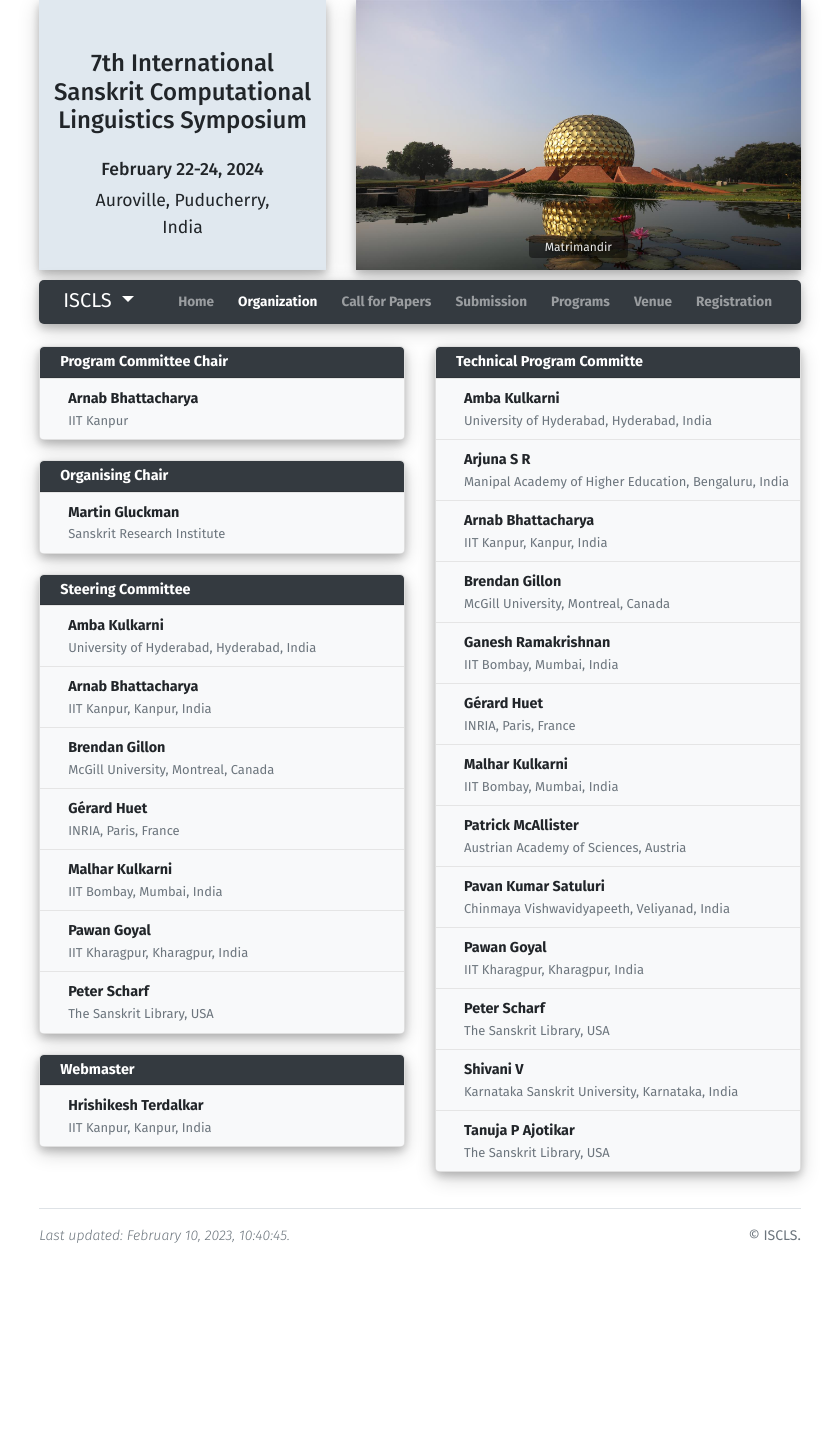
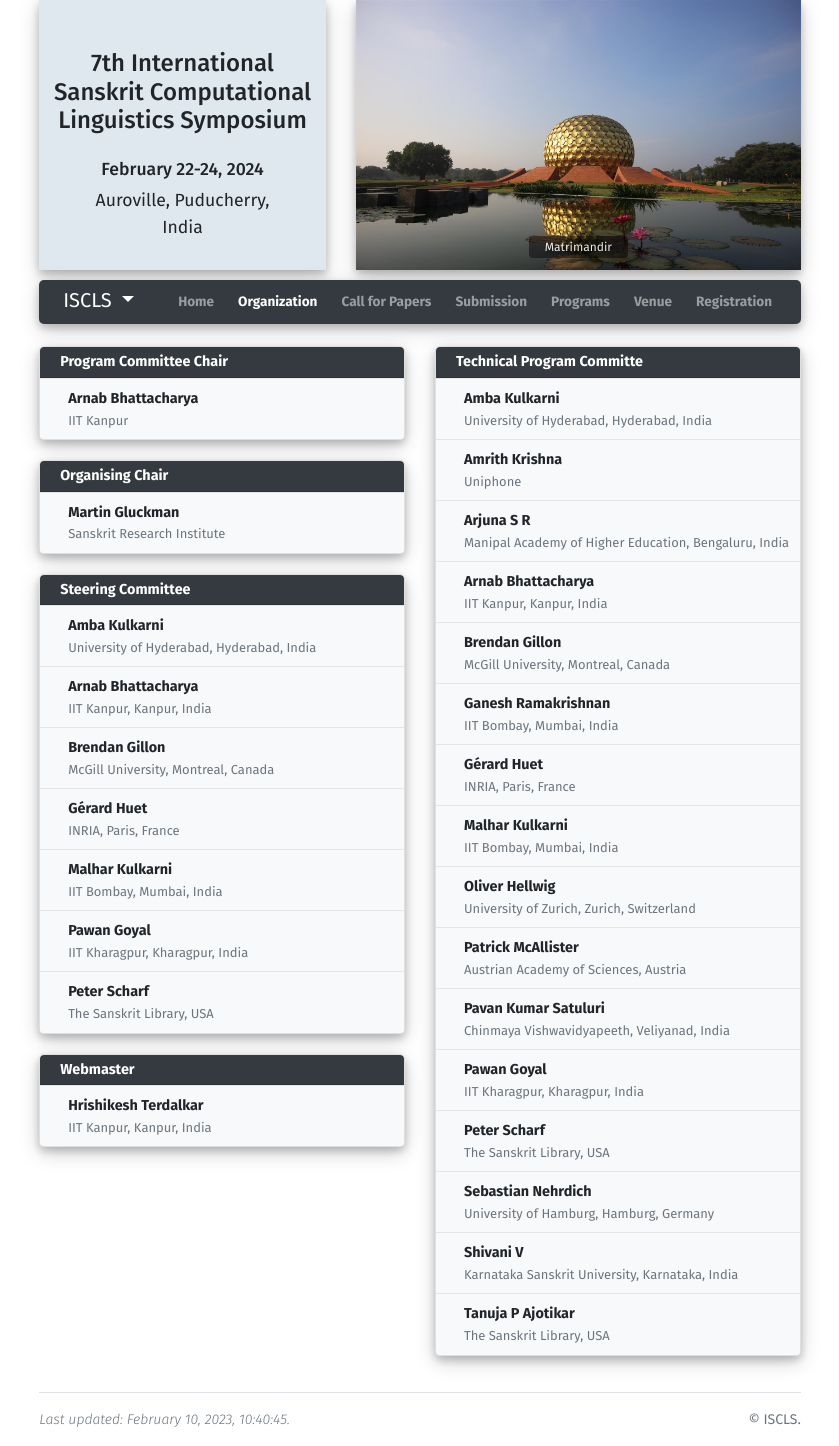
Before and after one commit to iscls/iscls-conference-template, a Jekyll site: the page built from organization.html, in a window 1280 px wide. Shown: the whole page, without its empty margins (220-1059 px from the left). Built offline with Jekyll 4.4.1, drawn with Linux system fonts in a browser that asks for light colours; before the commit the page ends 1262 px from its top, so only the background shows below that.

Commit message:
docs: update iscls2024 program committee

```diff
--- a/_data/organization.yml
+++ b/_data/organization.yml
@@ -46,6 +46,9 @@
   - name: Amba Kulkarni
     org: University of Hyderabad, Hyderabad, India
     homepage: https://sanskrit.uohyd.ac.in/faculty/amba/
+  - name: Amrith Krishna
+    org: Uniphone
+    homepage: ""
   # - name: Andrew Ollett
   #   org: Harvard University, Cambridge, MA
   #   homepage: ""
@@ -67,9 +70,9 @@
   - name: Malhar Kulkarni
     org: IIT Bombay, Mumbai, India
     homepage: https://www.hss.iitb.ac.in/en/faculty-profile/malhar-kulkarni
-  # - name: Olivier Hellwig
-  #   org: University of Zurich
-  #   homepage: ""
+  - name: Oliver Hellwig
+    org: University of Zurich, Zurich, Switzerland
+    homepage: https://www.comparativelinguistics.uzh.ch/en/staff/hellwig.html
   - name: Patrick McAllister
     org: Austrian Academy of Sciences, Austria
     homepage: https://www.oeaw.ac.at/en/ikga/team/research/mcallister-patrick/
@@ -82,6 +85,9 @@
   - name: Peter Scharf
     org: The Sanskrit Library, USA
     homepage: https://www.sanskritlibrary.org/cv/profile.html
+  - name: Sebastian	Nehrdich
+    org: University of Hamburg, Hamburg, Germany
+    homepage: https://www.kc-tbts.uni-hamburg.de/people/nehrdich.html
   - name: Shivani V
     org: Karnataka Sanskrit University, Karnataka, India
     homepage: ""
```
